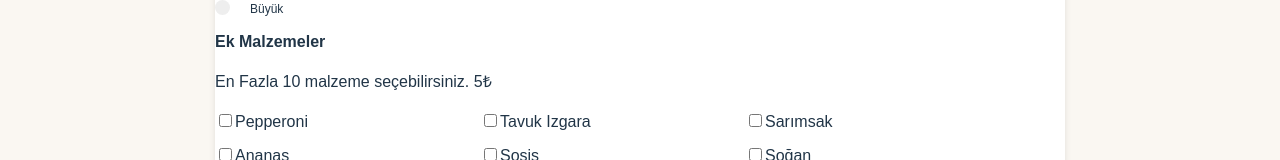
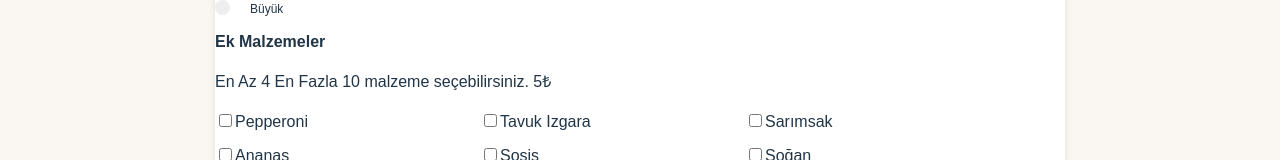
Before and after one commit to KemalArasTosunlar/s8-challamge-pizza-kemal, a React (Vite) app: page /order in a window 1280 px wide. Both pictures are taken after a click on the button "ACIKTIM". Shown: the part 416-576 px from the top of the page. Built offline with nearby package versions, Linux system fonts and the light colour scheme.

Commit message:
Improve validation messages and clean up comments in OrderPizza component

```diff
--- a/src/OrderPizza.jsx
+++ b/src/OrderPizza.jsx
@@ -66,14 +66,14 @@ const OrderPizza = ({
 
     const { name, size, selectedToppings, totalPrice, selectedQuantity } = formData;
 
-    // Form doğrulama
+
     const newErrors = {};
     if (name.length < 3) newErrors.name = "İsim en az 3 karakter olmalıdır.";
     if (!size) newErrors.size = "Boyut seçmelisiniz.";
     if (selectedToppings.length < 4 || selectedToppings.length > 10) newErrors.selectedToppings = "4 ile 10 arasında malzeme seçmelisiniz.";
     if (selectedQuantity < 1) newErrors.selectedQuantity = "Sipariş miktarı 1'den küçük olamaz.";
 
-    // Eğer herhangi bir hata varsa, hataları göster
+
     if (Object.keys(newErrors).length > 0) {
       setErrors(newErrors);
       toast.error('Lütfen zorunlu alanları doldurun ve hataları düzeltin.');
@@ -104,7 +104,7 @@ const OrderPizza = ({
     }
   };
 
-  // Dinamik checkbox, radio ve select alanları için arrayler
+
   const sizeOptions = sizes.map((sizeOption) => ({
     label: sizeOption.label,
     value: sizeOption.id
@@ -139,15 +139,15 @@ const OrderPizza = ({
           id="name"
           name="name"
           value={formData.name}
-          onChange={handleNameChange}  // Validation function for name
+          onChange={handleNameChange}
           required
           className="border border-[#292929] rounded p-2"
         />
-        {errors.name && <div className="error-message">{errors.name}</div>} {/* Display error message */}
+        {errors.name && <div className="error-message">{errors.name}</div>}
       </FormGroup>
 
       <div style={{ display: 'flex', justifyContent: 'space-between' }}>
-        {/* Boyut Seçimleri */}
+
         <FormGroup style={{ marginRight: '20px' }}>
           <Label className="text-[#292929]"><strong>Boyut Seç</strong></Label>
           <div>
@@ -168,7 +168,7 @@ const OrderPizza = ({
           {errors.size && <div className="error-message">{errors.size}</div>}
         </FormGroup>
 
-        {/* Hamur Seçenekleri */}
+
         <FormGroup>
           <Label className="text-[#292929]"><strong>Hamur Kalınlığı</strong></Label>
           <select
@@ -189,7 +189,7 @@ const OrderPizza = ({
       {/* Malzemeler Seçimi */}
       <FormGroup>
         <Label><strong className="text-[#292929]">Ek Malzemeler</strong></Label>
-        <p>En Fazla 10 malzeme seçebilirsiniz. 5₺</p>
+        <p>En Az 4 En Fazla 10 malzeme seçebilirsiniz. 5₺</p>
         <div style={{ display: 'flex', flexWrap: 'wrap', gap: '10px' }}>
           {toppingOptions.map((option) => (
             <div key={option.value} style={{ width: '30%' }}>
@@ -221,7 +221,7 @@ const OrderPizza = ({
         />
       </FormGroup>
 
-      {/* Sipariş Özeti */}
+
       <FormGroup>
         <Label className="text-[#292929]">Sipariş Özeti</Label>
         <div style={{ display: 'flex', justifyContent: 'space-between', alignItems: 'center' }}>
```
